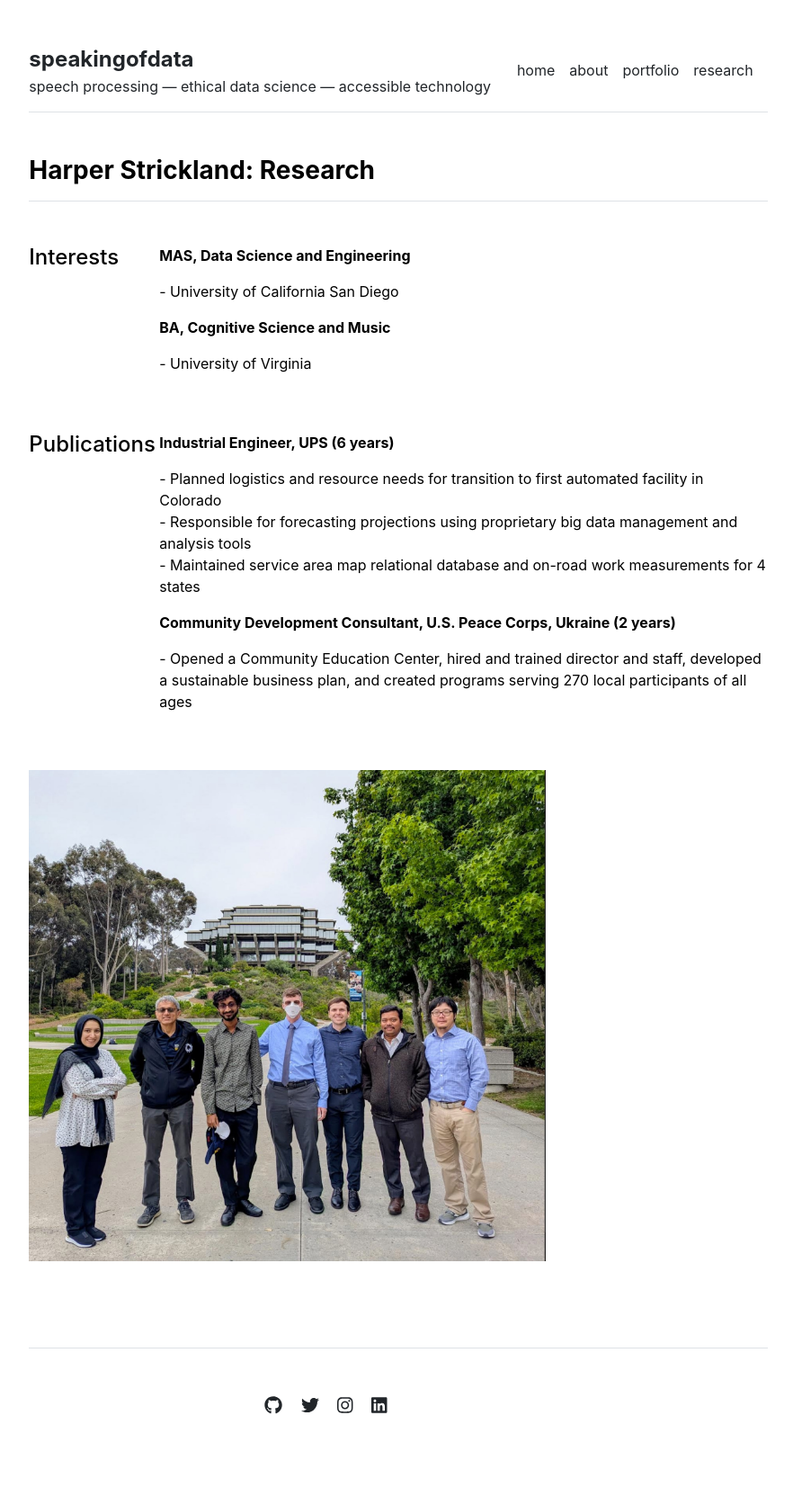
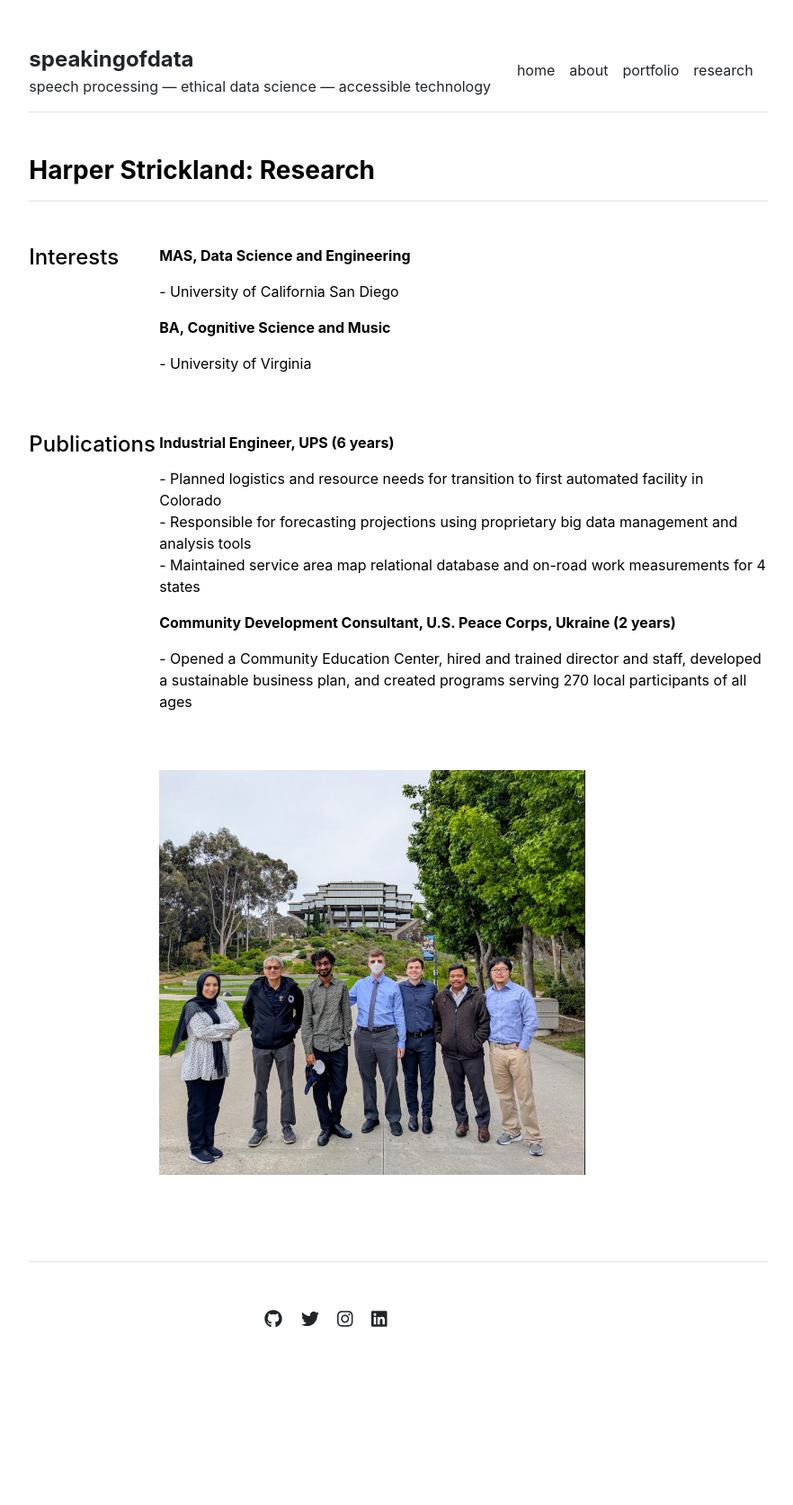
Before and after one commit to speakingofdata/speakingofdata.github.io, a Jekyll site: the page built from research.md, in a window 1280 px wide. Shown: the whole page at 90% size, without its empty margins (197-1079 px from the left). Built offline with Jekyll 4.4.1, drawn with Linux system fonts in a browser that asks for light colours; after the commit the page ends 1577 px from its top, so only the background shows below that.

Commit message:
Update research.html

```diff
--- a/_layouts/research.html
+++ b/_layouts/research.html
@@ -30,7 +30,9 @@ layout: default
       </div>
     </div>
     <div class="row g-5 mb-5">
-       <div class="col-md-12">
+       <div class="col-md-2">
+       </div>
+       <div class="col-md-10">
           <img src="{{ site.github.url }}/assets/img/ucsd-capstone.jpg" alt="UCSD MAS Capstone Cohort" width="70%">
        </div>
     </div>
```
